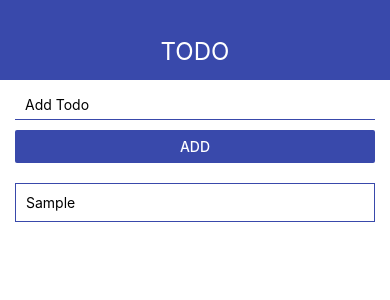
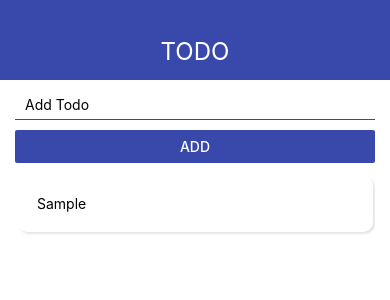
Before and after one commit to amao512/rn-todo, a React Native app: screen / in a window 390 px wide. Both pictures are taken after typing "Sample" into the empty fields and a click on the button "ADD". Shown: the top 300 px of the page. Built offline with nearby package versions, Linux system fonts and the light colour scheme.

Commit message:
change: change todo styles

```diff
--- a/src/components/Todo.js
+++ b/src/components/Todo.js
@@ -1,6 +1,7 @@
 import React from 'react'
 import { View, Text, StyleSheet, TouchableOpacity } from 'react-native'
 import { THEME } from '../theme'
+import { AppCard } from './ui/AppCard'
 
 export const Todo = ({ todo, removeTodo, openTodo }) => {
     return (
@@ -18,10 +19,16 @@ export const Todo = ({ todo, removeTodo, openTodo }) => {
 
 const styles = StyleSheet.create({
     todo: {
-        borderStyle: 'solid',
-        borderColor: THEME.MAIN_COLOR,
-        borderWidth: 1,
-        padding: 10,
-        marginTop: 10
+        padding: 20,
+        marginBottom: 10,
+        justifyContent: 'space-between',
+        shadowColor: '#000',
+        shadowRadius: 2,
+        shadowOpacity: 0.1,
+        shadowOffset: { width: 2, height: 2 },
+        elevation: 2,
+        backgroundColor: '#fff',
+        borderRadius: 10,
+        margin: 2
     }
 })
--- a/src/screens/MainScreen.js
+++ b/src/screens/MainScreen.js
@@ -36,7 +36,7 @@ const styles = StyleSheet.create({
         width: '100%',
         justifyContent: 'center',
         alignItems: 'center',
-        marginTop: 10
+        marginTop: 20,
     },
     image: {
         height: '100%',
```
